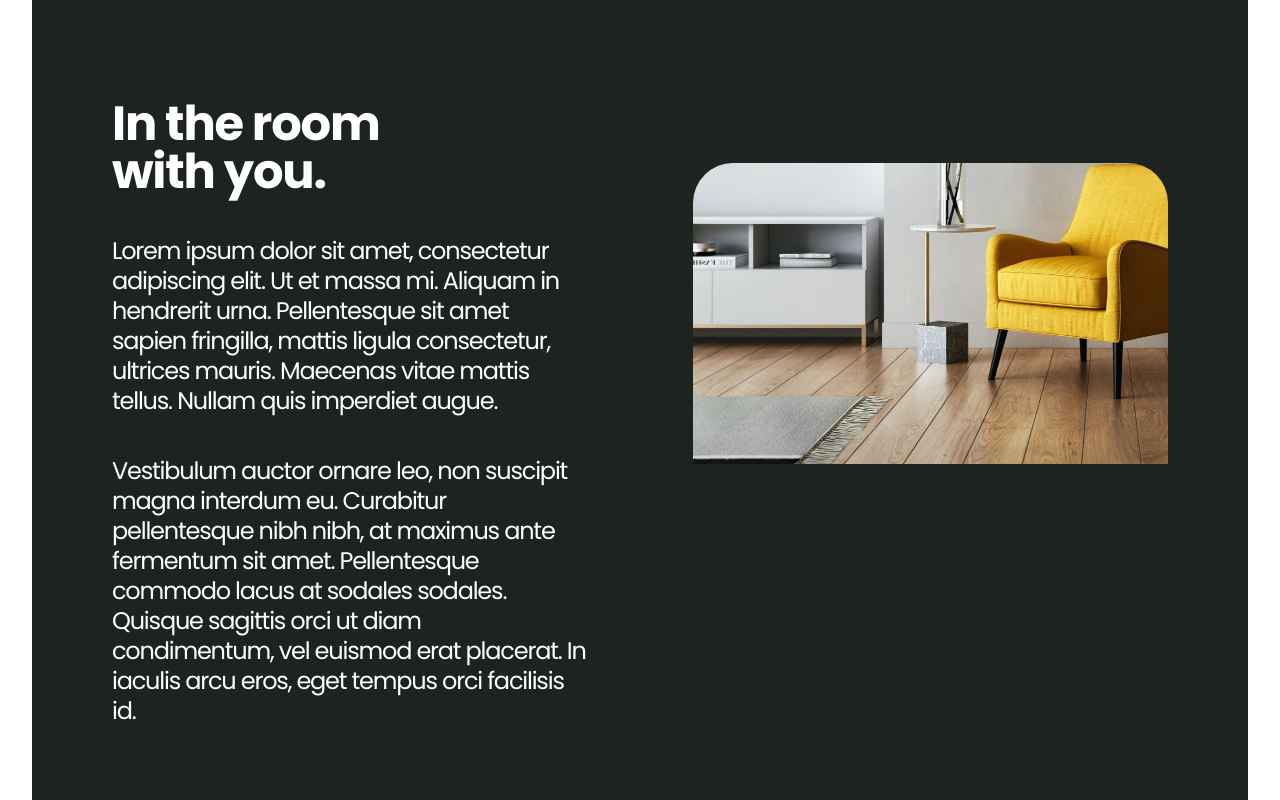
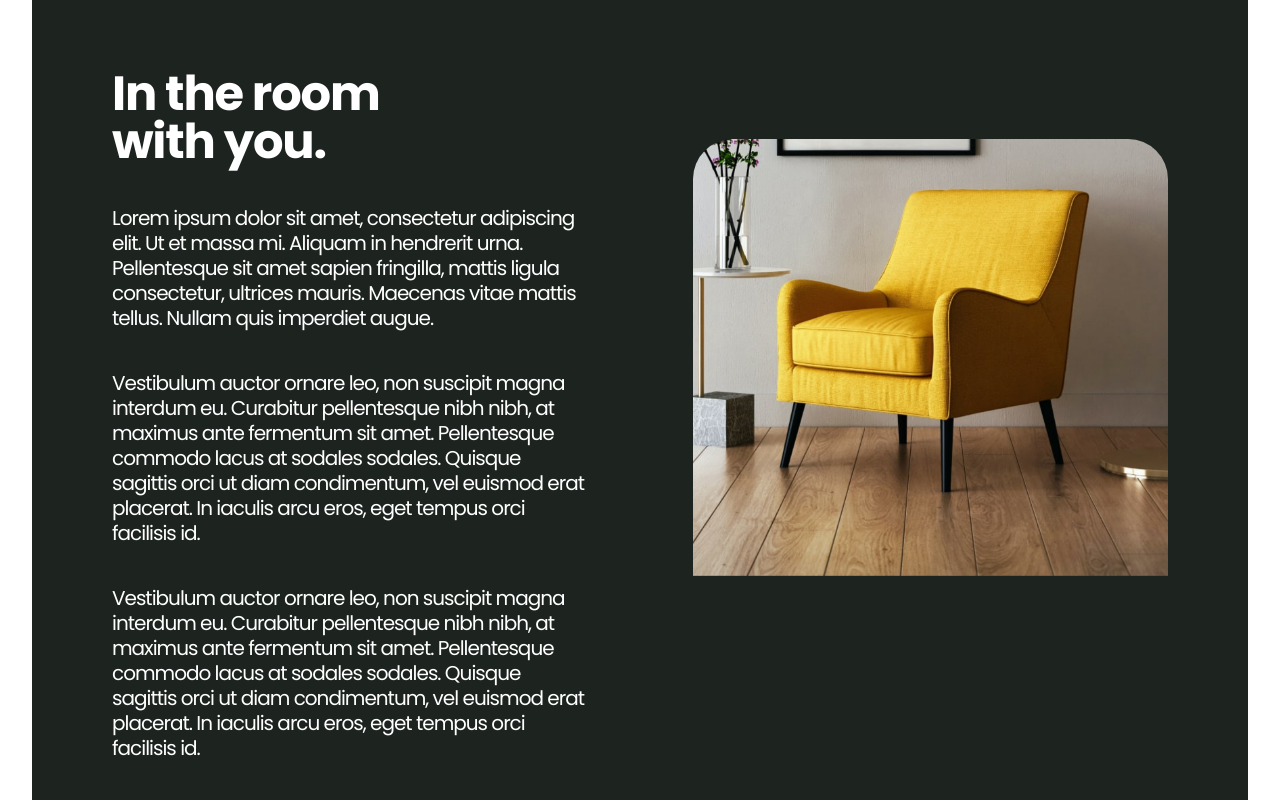
Before and after one commit to camcgreen/tgr, a Next.js app: page / in a window 1280 px wide. Shown: the part 1520-2320 px from the top of the page. Built offline with nearby package versions, Linux system fonts and the light colour scheme.

Commit message:
Add another p

```diff
--- a/app/components/services.jsx
+++ b/app/components/services.jsx
@@ -29,6 +29,13 @@ const Services = () => {
                 sagittis orci ut diam condimentum, vel euismod erat placerat. In
                 iaculis arcu eros, eget tempus orci facilisis id.
             </p>
+            <p>
+                Vestibulum auctor ornare leo, non suscipit magna interdum eu.
+                Curabitur pellentesque nibh nibh, at maximus ante fermentum sit
+                amet. Pellentesque commodo lacus at sodales sodales. Quisque
+                sagittis orci ut diam condimentum, vel euismod erat placerat. In
+                iaculis arcu eros, eget tempus orci facilisis id.
+            </p>
         </div>
     );
 };
--- a/app/globals.scss
+++ b/app/globals.scss
@@ -2,7 +2,8 @@ $navHeight: 120px;
 $mediaSmallDesktop: 1550px;
 $mediaTablet: 1024px;
 $mediaPhone: 767px;
-$desktopWidth: 1840px;
+// $desktopWidth: 1840px;
+$desktopWidth: 2000px;
 $tabletWidth: 1240px;
 $phoneWidth: 640px;
 $borderRadiusLarge: 40px;
@@ -84,7 +85,8 @@ h4 {
 }
 
 p {
-    font-size: 1.5rem;
+    // font-size: 1.5rem;
+    font-size: 1.25rem;
     font-weight: 400;
     letter-spacing: -0.05em;
     line-height: 125%;
@@ -118,8 +120,9 @@ a {
 }
 
 .wrapper {
+    // width: 95%;
     width: 95%;
-    max-width: 1840px;
+    max-width: $desktopWidth;
 }
 
 .space {
@@ -387,9 +390,10 @@ a {
         grid-column-start: 2;
         grid-column-end: 3;
         grid-row-start: 1;
-        grid-row-end: 4;
+        grid-row-end: 5;
         width: 100%;
-        height: 100%;
+        // height: 100%;
+        height: 500px;
         align-self: center;
         border-radius: $borderRadiusLarge;
     }
@@ -397,9 +401,8 @@ a {
     img {
         position: absolute;
         width: 100%;
-        height: 120%;
+        height: 140%;
         object-fit: cover;
-        object-position: 0 -50%;
     }
 }
 
```
